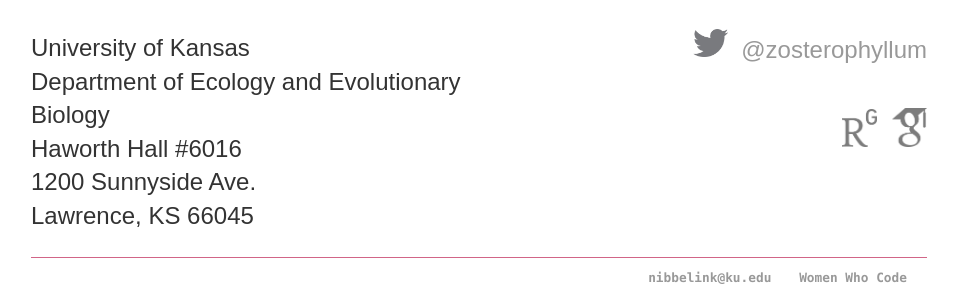
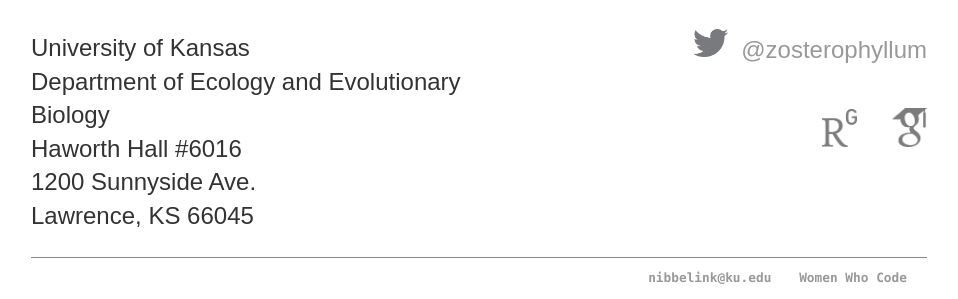
Before and after one commit to megannibbs/megannibbelink.github.io, a Jekyll site: the page built from contact/index.html, in a window 1280 px wide. Shown: the part 384-683 px from the top of the page, without its empty margins (161-1119 px from the left). Built offline with Jekyll 4.4.1, drawn with Linux system fonts in a browser that asks for light colours.

Commit message:
Update index.html

```diff
--- a/contact/index.html
+++ b/contact/index.html
@@ -23,7 +23,7 @@
 			<p><img src="/images/orcid.jpg" width="35px" alt="ORCID logo"/>&nbsp;&nbsp;<a href="https://orcid.org/0000-0003-1260-3776">0000-0003-1260-3776</a></p>
 			<p><img src="/images/twitter_logo.png" width="35px" alt="Twitter logo"/>&nbsp;&nbsp;<a href="https://twitter.com/zosterophyllum">@zosterophyllum</a></p></br>
 			<div class='container'>
-				<a href="https://www.researchgate.net/profile/Megan-Nibbelink"><img style="padding: 0px 15px 0px 0px" src="/images/RG_logo.png" width="35px" alt="RG logo"/></a><a href="https://scholar.google.com/citations?user=psFZBksAAAAJ&hl=en"><img src="/images/GS_logo.png" width="35px" alt="Scholar logo"/></a>
+				<a href="https://www.researchgate.net/profile/Megan-Nibbelink"><img style="padding: 0px 35px 0px 0px" src="/images/RG_logo.png" width="35px" alt="RG logo"/></a><a href="https://scholar.google.com/citations?user=psFZBksAAAAJ&hl=en"><img src="/images/GS_logo.png" width="35px" alt="Scholar logo"/></a>
 			</div>
         	</div>
 	</div>
```
